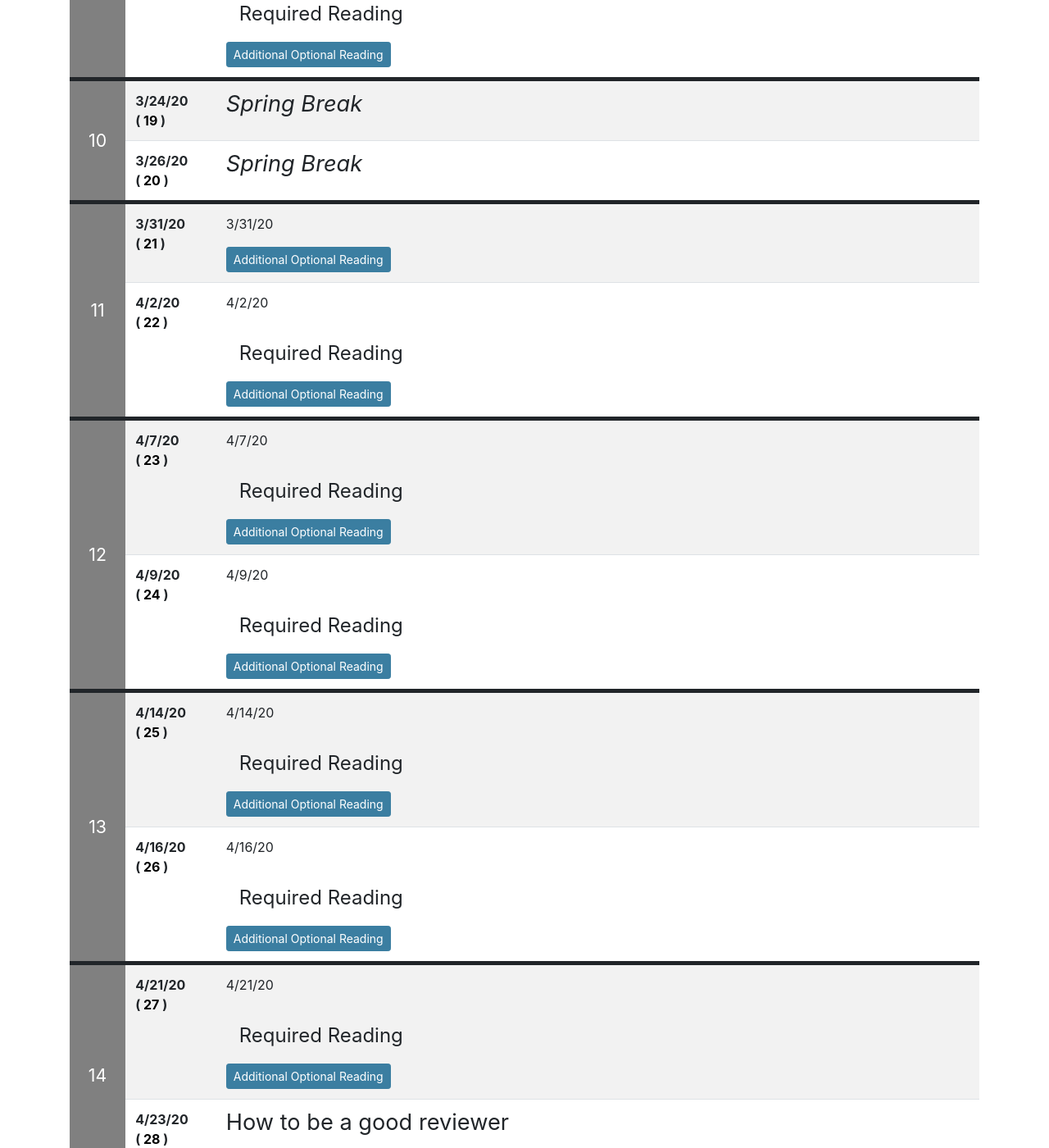
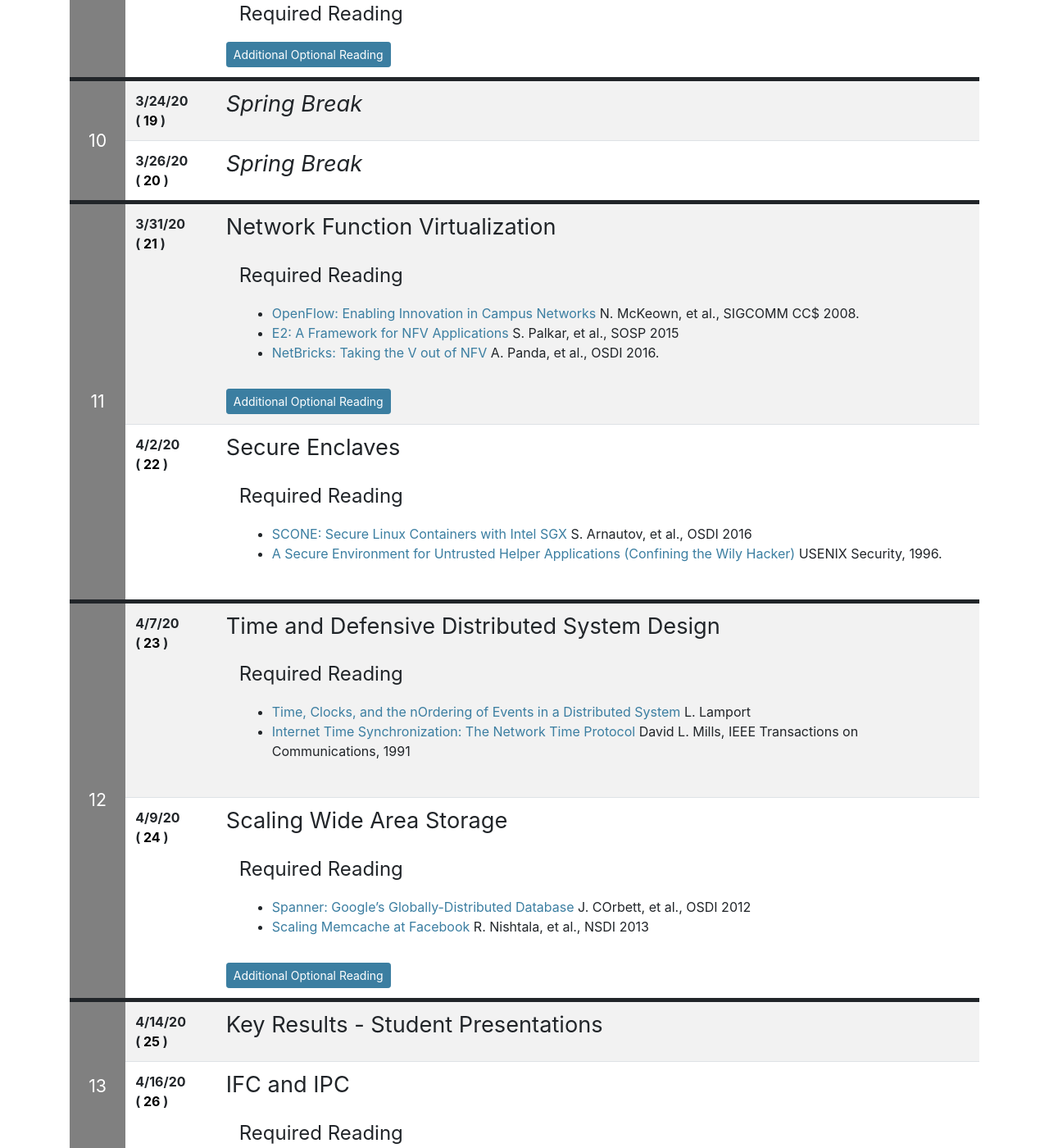
Before and after one commit to deculler/cs262b-sp20, a Jekyll site: the page built from index.md, in a window 1280 px wide and 1400 px high, scrolled down 6061 px. Shown: the whole window at 82% size. Built offline with Jekyll 4.4.1, drawn with Linux system fonts in a browser that asks for light colours; nearby versions of some CDN libraries; our own code applies the rules of GitHub Pages for plain Markdown files.

Commit message:
add lectures

```diff
--- a/index.md
+++ b/index.md
@@ -404,54 +404,66 @@ Class time available to work on projects.
 ## *Spring Break*
 
 {% include syllabus_entry %}
-3/31/20
-<div class="reading">
-<div class="optional_reading" markdown="1">
-</div>
-</div>
+<!-- 3/31/20 -->
+## Network Function Virtualization
 
-{% include syllabus_entry %}
-4/2/20
 <div class="reading">
 <div class="required_reading" markdown="1">
+* [OpenFlow: Enabling Innovation in Campus Networks](http://ccr.sigcomm.org/online/files/p69-v38n2n-mckeown.pdf) N. McKeown, et al., SIGCOMM CC$ 2008.
+* [E2: A Framework for NFV Applications](https://people.eecs.berkeley.edu/~sylvia/cs268-2016/papers/e2.pdf) S. Palkar, et al., SOSP 2015
+* [NetBricks: Taking the V out of NFV](https://www.usenix.org/conference/osdi16/technical-sessions/presentation/panda) A. Panda, et al., OSDI 2016.
 </div>
 <div class="optional_reading" markdown="1">
 </div>
 </div>
 
 {% include syllabus_entry %}
-4/7/20
+<!-- 4/2/20 -->
+## Secure Enclaves
 <div class="reading">
 <div class="required_reading" markdown="1">
-</div>
-<div class="optional_reading" markdown="1">
+* [SCONE: Secure Linux Containers with Intel SGX](https://www.usenix.org/system/files/conference/osdi16/osdi16-arnautov.pdf) S. Arnautov, et al., OSDI 2016
+* [A Secure Environment for Untrusted Helper Applications
+(Confining the Wily Hacker)](https://www.usenix.org/legacy/publications/library/proceedings/sec96/full_papers/goldberg/goldberg.pdf) USENIX Security, 1996.
 </div>
 </div>
 
 {% include syllabus_entry %}
-4/9/20
+<!-- 4/7/20 -->
+## Time and Defensive Distributed System Design
+
 <div class="reading">
 <div class="required_reading" markdown="1">
-</div>
-<div class="optional_reading" markdown="1">
+* [Time, Clocks, and the nOrdering of Events in a Distributed System ](http://lamport.azurewebsites.net/pubs/time-clocks.pdf) L. Lamport
+* [Internet Time Synchronization: The Network Time Protocol](https://people.eecs.berkeley.edu/~culler/cs262b/papers/ntp-tocomm-91.pdf) David L. Mills, IEEE Transactions on Communications, 1991
 </div>
 </div>
 
 {% include syllabus_entry %}
-4/14/20
+<!-- 4/9/20 -->
+## Scaling Wide Area Storage
 <div class="reading">
 <div class="required_reading" markdown="1">
+* [Spanner: Google’s Globally-Distributed Database](https://www.usenix.org/system/files/conference/osdi12/osdi12-final-16.pdf) J. COrbett, et al., OSDI 2012
+* [Scaling Memcache at Facebook](https://www.usenix.org/system/files/conference/nsdi13/nsdi13-final170_update.pdf) R. Nishtala, et al., NSDI 2013
 </div>
 <div class="optional_reading" markdown="1">
+* [Scalable, distributed data structures for internet service construction](https://static.usenix.org/events/osdi00/full_papers/full_papers/gribble/gribble.pdf) S. Gribble, OSDI 2000.
 </div>
 </div>
 
 {% include syllabus_entry %}
-4/16/20
+<!-- 4/14/20 -->
+## Key Results - Student Presentations
+
+
+{% include syllabus_entry %}
+<!-- 4/16/20 -->
+## IFC and IPC
+
 <div class="reading">
 <div class="required_reading" markdown="1">
-</div>
-<div class="optional_reading" markdown="1">
+
 </div>
 </div>
 
```
